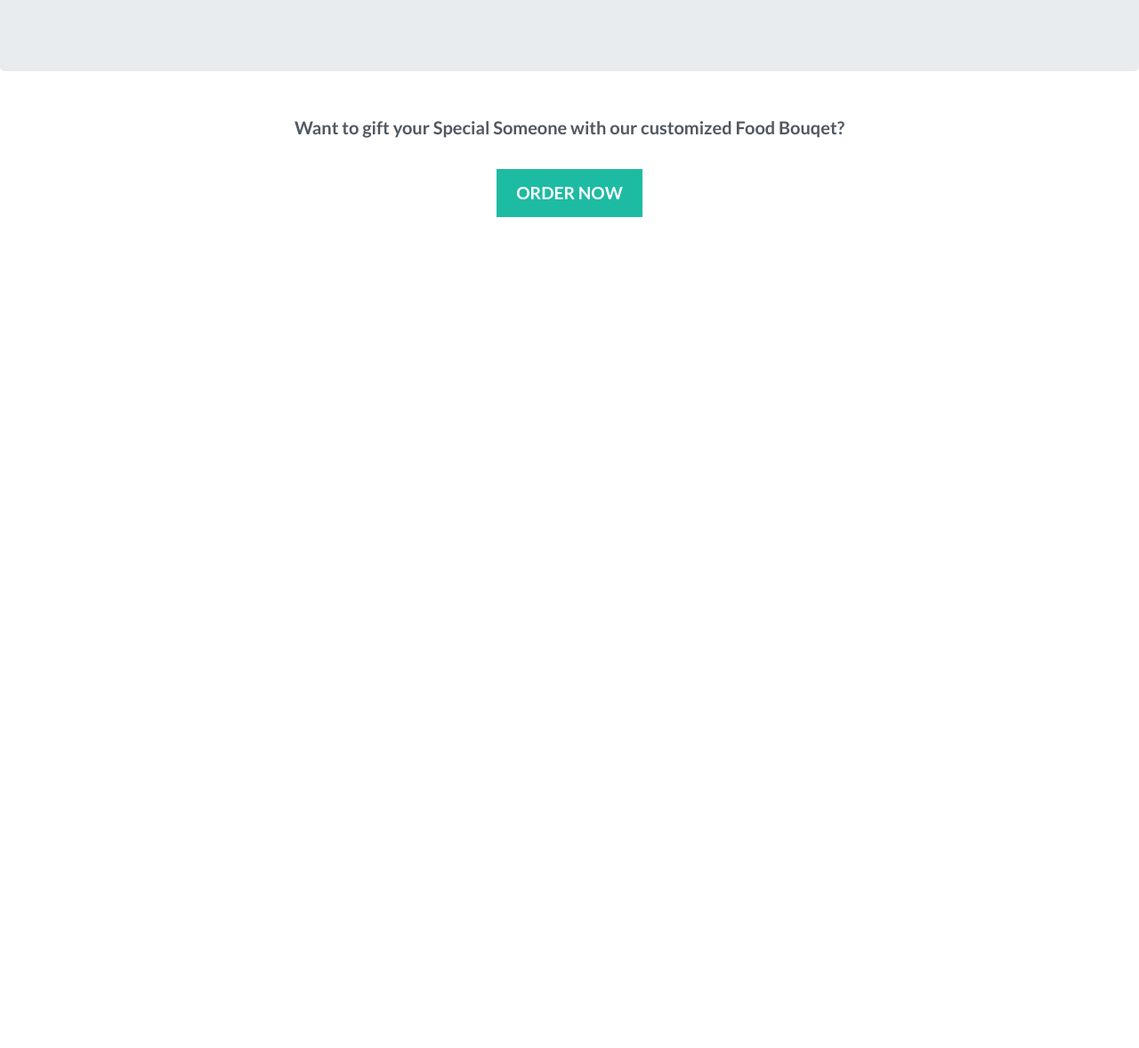
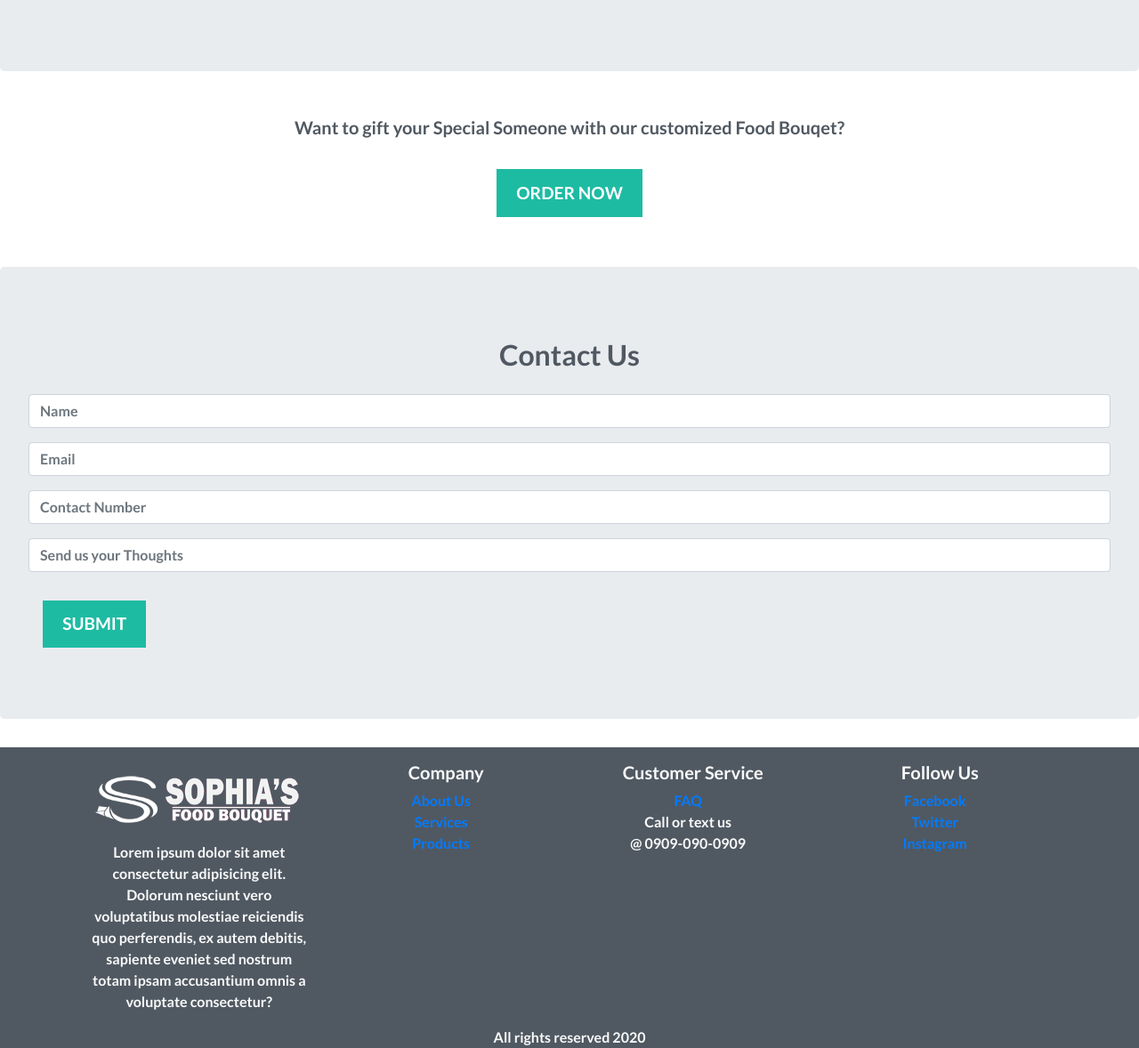
Before and after one commit to dev-artlouise/Sophias-Food-Bouquet, a plain HTML site: page index.html in a window 1280 px wide. Shown: the part 2418-3596 px from the top of the page at 89% size. Before the commit the page ends 2718 px from the top, so only its background shows below. Drawn offline with nearby package versions, Linux system fonts and the light colour scheme.

Commit message:
Footer & Contact Forn Modification

```diff
--- a/index.html
+++ b/index.html
@@ -221,20 +221,85 @@
 			<p class="lead">
 				Want to gift your Special Someone with our customized Food Bouqet?
 			</p>
-			<a class="btn btn-secondary btn-md" href="#">Order Now</a>
+			<a class="btn btn-secondary btn-md" href="https://www.facebook.com/FoodBouquetGift">Order Now</a>
 		</div>
 	</div>
 	<!--TESTIMONIALS SECTION-->
 
-	<!--CONTACT FORM SECTION-->
+	<!-- FOOTER SECTION -->
 	<div id="contact" class="offset">
 
+		<div class="jumbotron">
+
+			<div class="col-12 text-center">
+				<h2 class="heading">Contact Us</h2>
+				<div class="heading-underline"></div>
+			</div>
+
+			<!--CONTACT FORM SECTION-->
+			<form>
+				<div class="form-group">
+					<input type="text" class="form-control" placeholder="Name">
+				</div>
+				<div class="form-group">
+					<input type="text" class="form-control" placeholder="Email">
+				</div>
+				<div class="form-group">
+					<input type="text" class="form-control" placeholder="Contact Number">
+				</div>
+				<div class="form-group">
+					<input type="textarea" class="form-control" placeholder="Send us your Thoughts">
+				</div>
+				<div>
+					<input type="submit" class="btn btn-secondary">
+				</div>
+			</form>
+			<!--CONTACT FORM SECTION-->
+		</div>
+
+		<footer>
+			<div class="container text-center">
+				<div class="row">
+					<div class="col-xs-12 col-sm-12 col-md-3">
+						<a class="navbar-brand" href="#"><img src="resources/img/final-brand-2.png" alt="brand"></a>
+						<span>Lorem ipsum dolor sit amet consectetur adipisicing elit.
+							Dolorum nesciunt vero voluptatibus molestiae reiciendis quo perferendis,
+							ex autem debitis, sapiente eveniet sed nostrum totam
+							ipsam accusantium omnis a voluptate consectetur?</span>
+					</div>
+
+					<div class="col-xs-12 col-sm-12 col-md-3">
+						<h5>Company</h5>
+						<ul class="navbar-nav">
+							<li class="nav-item"><a href="#about">About Us</a></li>
+							<li class="nav-item"><a href="#services">Services</a></li>
+							<li class="nav-item"><a href="#products">Products</a></li>
+						</ul>
+					</div>
+
+					<div class="col-xs-12 col-sm-12 col-md-3">
+						<h5>Customer Service</h5>
+						<ul class="navbar-nav">
+							<li class="list-item"><a href="">FAQ</a></li>
+							<li class="list-item"><span>Call or text us <br> @ 0909-090-0909</span></li>
+						</ul>
+					</div>
+
+					<div class="col-xs-12 col-sm-12 col-md-3">
+						<h5>Follow Us</h5>
+						<ul class="navbar-nav">
+							<li class="nav-item"><a href="#">Facebook</a></li>
+							<li class="nav-item"><a href="#">Twitter</a></li>
+							<li class="nav-item"><a href="#">Instagram</a></li>
+						</ul>
+					</div>
+				</div>
+				<span> All rights reserved 2020</span>
+			</div>
+		</footer>
 	</div>
-	<!--CONTACT FORM SECTION-->
+	<!-- FOOTER SECTION -->
 
-	<footer>
-
-	</footer>
 
 	<!--- Script Source Files -->
 	<script src="vendors/js/jquery-3.3.1.min.js"></script>
--- a/resources/css/style.css
+++ b/resources/css/style.css
@@ -18,7 +18,7 @@ body {
 }
 
 .navbar-brand img {
-  height: 3rem;
+  height: 5rem;
   width: 15rem;
 }
 
@@ -80,6 +80,15 @@ body {
 
 /*products section*/
 
+/*footer section*/
+
+footer {
+  background-color: #505962;
+  color: #fafafa
+}
+
+/*footer section*/
+
 /*============= About Section =============*/
 
 .narrow {
```
